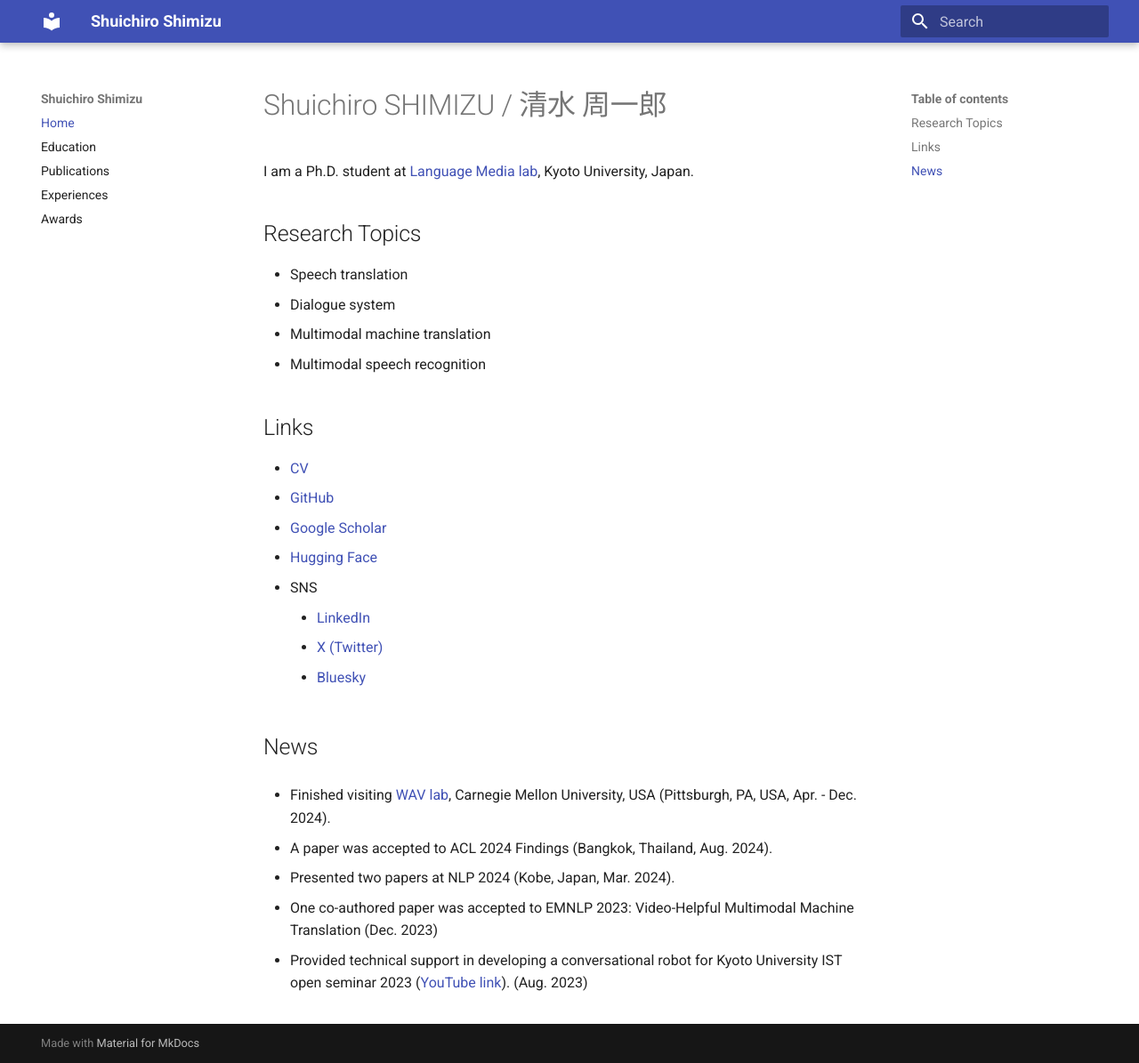
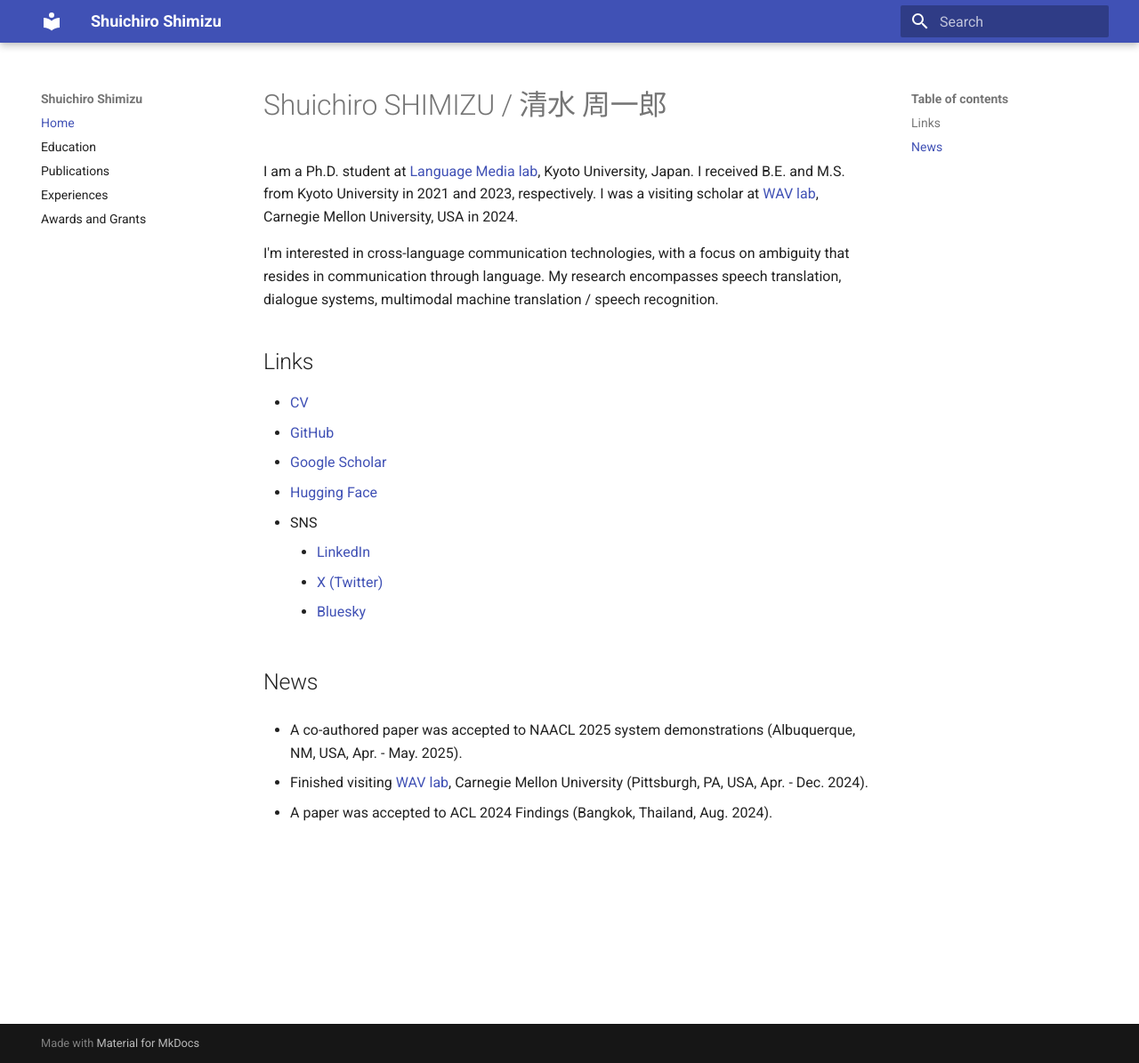
Before and after one commit to cromz22/cromz22.github.io, an MkDocs documentation site: the page built from docs/index.md, in a window 1280 px wide and 1195 px high. Shown: the whole window at 89% size. Built offline with MkDocs 1.6.1 and Material for MkDocs 9.7.7, drawn with Linux system fonts in a browser that asks for light colours.

Commit message:
update profile

```diff
--- a/docs/index.md
+++ b/docs/index.md
@@ -1,12 +1,11 @@
 # Shuichiro SHIMIZU / 清水 周一郎
 
 I am a Ph.D. student at [Language Media lab](http://nlp.ist.i.kyoto-u.ac.jp/), Kyoto University, Japan.
+I received B.E. and M.S. from Kyoto University in 2021 and 2023, respectively.
+I was a visiting scholar at [WAV lab](https://wavlab.org/), Carnegie Mellon University, USA in 2024.
 
-## Research Topics
-- Speech translation
-- Dialogue system
-- Multimodal machine translation
-- Multimodal speech recognition
+I'm interested in cross-language communication technologies, with a focus on ambiguity that resides in communication through language.
+My research encompasses speech translation, dialogue systems, multimodal machine translation / speech recognition.
 
 ## Links
 
@@ -21,12 +20,8 @@ I am a Ph.D. student at [Language Media lab](http://nlp.ist.i.kyoto-u.ac.jp/), K
 
 ## News
 
-- Finished visiting [WAV lab](https://www.wavlab.org/), Carnegie Mellon University, USA (Pittsburgh, PA, USA, Apr. - Dec. 2024).
+- A co-authored paper was accepted to NAACL 2025 system demonstrations (Albuquerque, NM, USA, Apr. - May. 2025).
+
+- Finished visiting [WAV lab](https://www.wavlab.org/), Carnegie Mellon University (Pittsburgh, PA, USA, Apr. - Dec. 2024).
 
 - A paper was accepted to ACL 2024 Findings (Bangkok, Thailand, Aug. 2024).
-
-- Presented two papers at NLP 2024 (Kobe, Japan, Mar. 2024).
-
-- One co-authored paper was accepted to EMNLP 2023: Video-Helpful Multimodal Machine Translation (Dec. 2023)
-
-- Provided technical support in developing a conversational robot for Kyoto University IST open seminar 2023 ([YouTube link](https://youtu.be/Sdd0D_6JlQA)). (Aug. 2023)
--- a/mkdocs.yml
+++ b/mkdocs.yml
@@ -6,4 +6,4 @@ nav:
     - Education: education.md
     - Publications: publications.md
     - Experiences: experiences.md
-    - Awards: awards.md
+    - Awards and Grants: awards_and_grants.md
```
Also changed, not shown: docs/awards.md (deleted, +0 -2 lines), docs/awards_and_grants.md (added, +6 -0 lines), docs/experiences.md (+2 -2 lines), 2 other files.
